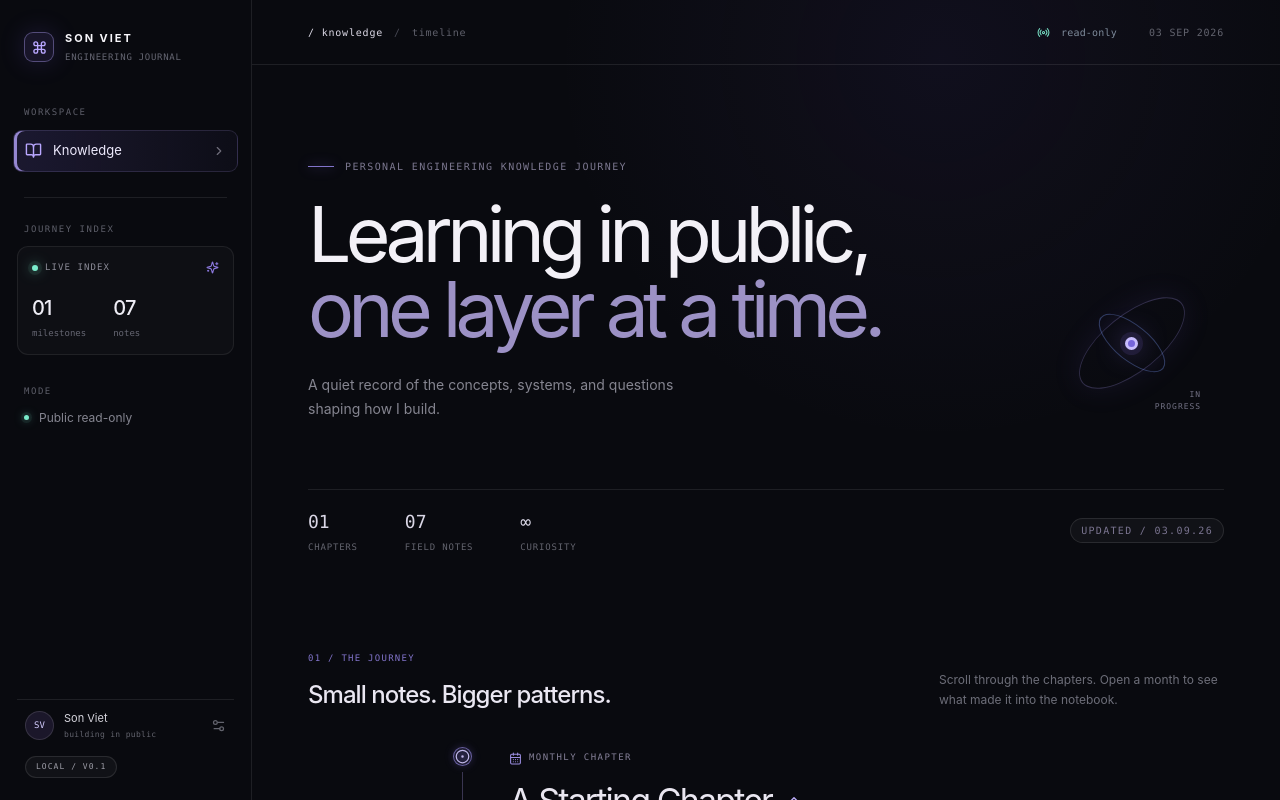
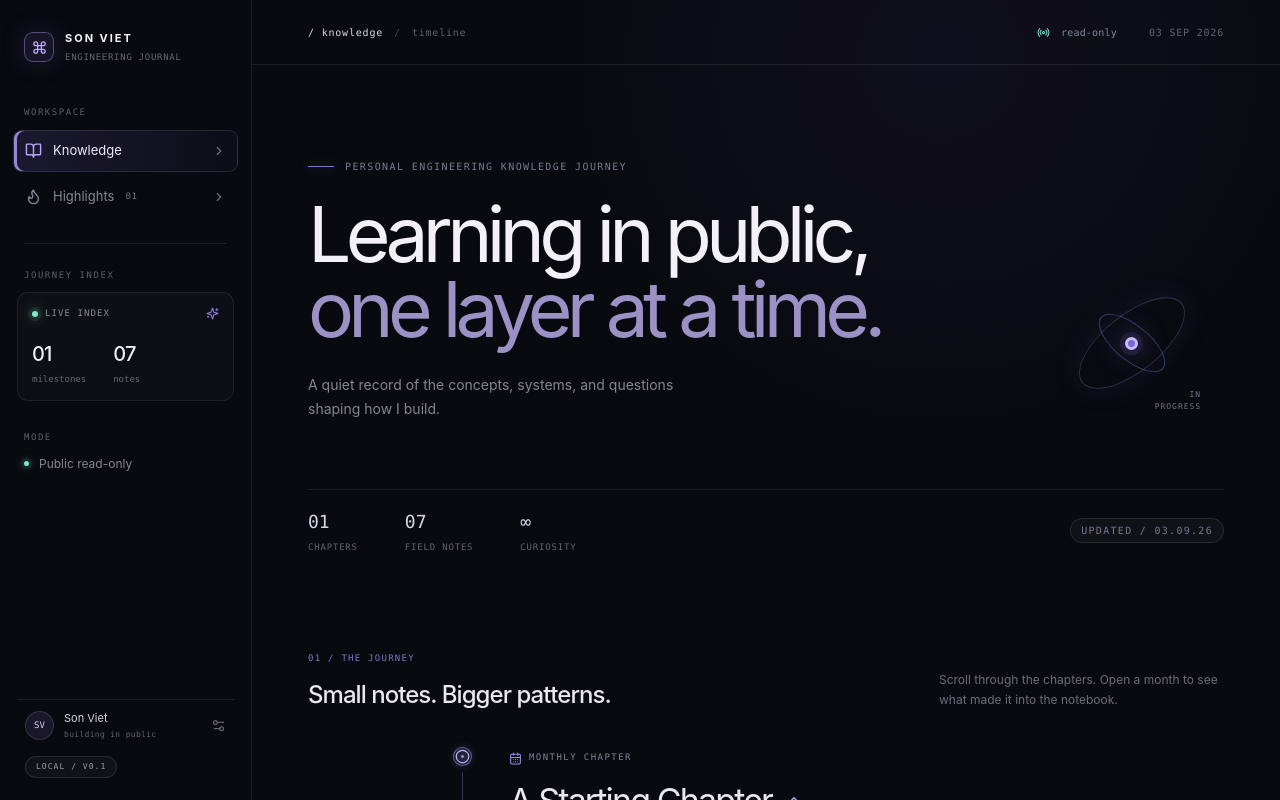
Before and after one commit to VietCT04/CS_Journey, a React (Vite) app: page / in a window 1280 px wide. Shown: the top 800 px of the page. Built offline with nearby package versions, Linux system fonts and the light colour scheme.

Commit message:
Add Highlights workspace for featured entries

```diff
--- a/src/App.tsx
+++ b/src/App.tsx
@@ -5,8 +5,9 @@ import { Button } from "@/components/ui/button";
 import { SidebarProvider } from "@/components/ui/sidebar";
 import { KnowledgeSidebar } from "@/components/KnowledgeSidebar";
 import { KnowledgeTimeline } from "@/components/KnowledgeTimeline";
-import { createId } from "@/lib/utils";
-import { initialJourney, type JourneyData, type JourneyNode, type TimelineEntry } from "@/data/journey";
+import { HighlightsWorkspace } from "@/components/HighlightsWorkspace";
+import { cn, createId } from "@/lib/utils";
+import { getFeaturedEntries, initialJourney, type JourneyData, type JourneyNode, type TimelineEntry } from "@/data/journey";
 
 export default function App() {
   const [path, setPath] = useState(window.location.pathname);
@@ -15,6 +16,7 @@ export default function App() {
   const [dataStatus, setDataStatus] = useState<"loading" | "ready" | "error">("loading");
   const [saveStatus, setSaveStatus] = useState<"idle" | "saving" | "saved" | "error">("idle");
   const isAdmin = import.meta.env.DEV && path.startsWith("/admin");
+  const isHighlights = path.includes("/highlights");
 
   useEffect(() => {
     const onPopState = () => setPath(window.location.pathname);
@@ -45,6 +47,7 @@ export default function App() {
   }, []);
 
   const entryCount = useMemo(() => journey.nodes.reduce((total, node) => total + (node.kind === "month" ? node.entries.length : 0), 0), [journey.nodes]);
+  const highlightCount = useMemo(() => getFeaturedEntries(journey.nodes).length, [journey.nodes]);
 
   function navigate(to: string) {
     window.history.pushState({}, "", to);
@@ -103,13 +106,13 @@ export default function App() {
   return (
     <SidebarProvider open={mobileNavOpen} onOpenChange={setMobileNavOpen}>
       <div className="site-shell">
-        <KnowledgeSidebar path={path} nodeCount={journey.nodes.length} entryCount={entryCount} />
+        <KnowledgeSidebar path={path} editable={isAdmin} nodeCount={journey.nodes.length} entryCount={entryCount} highlightCount={highlightCount} />
         {mobileNavOpen && <button className="mobile-backdrop" aria-label="Close navigation" onClick={() => setMobileNavOpen(false)} />}
         <main className="main-pane">
           <header className="topbar">
             <div className="topbar-left">
               <Button size="icon" variant="ghost" className="mobile-menu-button" onClick={() => setMobileNavOpen(true)} aria-label="Open navigation"><Menu size={18} /></Button>
-              <span className="topbar-route">/ {isAdmin ? "admin" : "knowledge"}</span><span className="topbar-separator">/</span><span className="topbar-muted">timeline</span>
+              <span className="topbar-route">/ {isHighlights ? "highlights" : isAdmin ? "admin" : "knowledge"}</span><span className="topbar-separator">/</span><span className="topbar-muted">timeline</span>
             </div>
             <div className="topbar-right"><span className="sync-state"><Radio size={13} /> {isAdmin ? "local changes on" : "read-only"}</span><span className="topbar-date">03 SEP 2026</span></div>
           </header>
@@ -130,13 +133,13 @@ export default function App() {
               </div>
             </section>
 
-            <section className="journey-intro-bar"><div><span className="section-kicker">01 / The journey</span><h2>Small notes. Bigger patterns.</h2></div><p>Scroll through the chapters. Open a month to see what made it into the notebook.</p></section>
+            <section className={cn("journey-intro-bar", isHighlights && "journey-intro-bar--highlights")}><div><span className="section-kicker">{isHighlights ? "02 / Highlights" : "01 / The journey"}</span><h2>{isHighlights ? "Notes worth returning to." : "Small notes. Bigger patterns."}</h2></div><p>{isHighlights ? "A focused shelf of the entries that still have a little heat in them." : "Scroll through the chapters. Open a month to see what made it into the notebook."}</p></section>
 
-            {isAdmin && <section className="admin-toolbar" aria-label="Timeline editor controls"><div className="admin-toolbar-copy"><span className="admin-icon"><FileJson size={16} /></span><div><strong>Local editor</strong><span>Save writes public-data.json and pasted images to public/uploads/.</span></div></div><div className="admin-toolbar-actions"><Button size="sm" variant="secondary" onClick={() => addNode("month")}><Plus size={14} /> Month</Button><Button size="sm" variant="secondary" onClick={() => addNode("major")}><Plus size={14} /> Major milestone</Button><Button size="sm" variant="primary" onClick={saveData} disabled={saveStatus === "saving" || dataStatus === "loading"}>{saveStatus === "saving" ? <LoaderCircle className="animate-spin" size={14} /> : saveStatus === "saved" ? <CheckCircle2 size={14} /> : saveStatus === "error" ? <AlertCircle size={14} /> : <Save size={14} />} {saveStatus === "saving" ? "Saving..." : saveStatus === "saved" ? "Saved to public-data.json" : saveStatus === "error" ? "Retry save" : "Save changes"}</Button></div></section>}
+            {isAdmin && <section className="admin-toolbar" aria-label="Timeline editor controls"><div className="admin-toolbar-copy"><span className="admin-icon"><FileJson size={16} /></span><div><strong>Local editor</strong><span>Save writes public-data.json and pasted images to public/uploads/.</span></div></div><div className="admin-toolbar-actions">{!isHighlights && <><Button size="sm" variant="secondary" onClick={() => addNode("month")}><Plus size={14} /> Month</Button><Button size="sm" variant="secondary" onClick={() => addNode("major")}><Plus size={14} /> Major milestone</Button></>}<Button size="sm" variant="primary" onClick={saveData} disabled={saveStatus === "saving" || dataStatus === "loading"}>{saveStatus === "saving" ? <LoaderCircle className="animate-spin" size={14} /> : saveStatus === "saved" ? <CheckCircle2 size={14} /> : saveStatus === "error" ? <AlertCircle size={14} /> : <Save size={14} />} {saveStatus === "saving" ? "Saving..." : saveStatus === "saved" ? "Saved to public-data.json" : saveStatus === "error" ? "Retry save" : "Save changes"}</Button></div></section>}
 
-            <KnowledgeTimeline nodes={journey.nodes} editable={isAdmin} onUpdateNode={updateNode} onDeleteNode={deleteNode} onAddEntry={addEntry} onUpdateEntry={updateEntry} onDeleteEntry={deleteEntry} />
+            {isHighlights ? <HighlightsWorkspace nodes={journey.nodes} editable={isAdmin} onUpdateEntry={updateEntry} onDeleteEntry={deleteEntry} /> : <KnowledgeTimeline nodes={journey.nodes} editable={isAdmin} onUpdateNode={updateNode} onDeleteNode={deleteNode} onAddEntry={addEntry} onUpdateEntry={updateEntry} onDeleteEntry={deleteEntry} />}
 
-            <footer className="page-footer"><div><span className="footer-prompt">keep going</span><span className="footer-slash"> / </span><span>the map is allowed to change</span></div>{isAdmin ? <button className="footer-link" onClick={() => navigate("/knowledge")}><Eye size={14} /> Preview public view</button> : <button className="footer-link" onClick={() => navigate("/admin")}><PanelLeftClose size={14} /> Open local admin</button>}</footer>
+            <footer className="page-footer"><div><span className="footer-prompt">keep going</span><span className="footer-slash"> / </span><span>the map is allowed to change</span></div>{isAdmin ? <button className="footer-link" onClick={() => navigate(isHighlights ? "/highlights" : "/knowledge")}><Eye size={14} /> Preview public view</button> : <button className="footer-link" onClick={() => navigate(isHighlights ? "/admin/highlights" : "/admin")}><PanelLeftClose size={14} /> Open local admin</button>}</footer>
           </div>
         </main>
       </div>
--- /dev/null
+++ b/src/components/HighlightsWorkspace.tsx
@@ -0,0 +1,48 @@
+import { useState } from "react";
+import { Flame } from "lucide-react";
+import { EntryCard } from "@/components/KnowledgeTimeline";
+import { formatMonthLabel, getFeaturedEntries, type JourneyNode, type TimelineEntry } from "@/data/journey";
+
+type HighlightsWorkspaceProps = {
+  nodes: JourneyNode[];
+  editable?: boolean;
+  onUpdateEntry: (nodeId: string, entry: TimelineEntry) => void;
+  onDeleteEntry: (nodeId: string, entryId: string) => void;
+};
+
+export function HighlightsWorkspace({ nodes, editable = false, onUpdateEntry, onDeleteEntry }: HighlightsWorkspaceProps) {
+  const [editingId, setEditingId] = useState<string | null>(null);
+  const highlights = getFeaturedEntries(nodes);
+
+  return (
+    <section className="highlights-workspace" aria-label="Featured highlights">
+      {highlights.length > 0 ? (
+        <div className="highlights-list">
+          {highlights.map(({ entry, source }) => (
+            <article className="highlight-item" key={entry.id}>
+              <div className="highlight-source">
+                <span><Flame size={12} /> From {formatMonthLabel(source.dateLabel)}</span>
+                <span>{source.title}</span>
+              </div>
+              <EntryCard
+                entry={entry}
+                editable={editable}
+                editing={editingId === entry.id}
+                onEdit={() => setEditingId(entry.id)}
+                onDelete={() => onDeleteEntry(source.id, entry.id)}
+                onSave={(updatedEntry) => { onUpdateEntry(source.id, updatedEntry); setEditingId(null); }}
+                onCancel={() => setEditingId(null)}
+              />
+            </article>
+          ))}
+        </div>
+      ) : (
+        <div className="highlights-empty">
+          <span className="highlights-empty-icon"><Flame size={17} /></span>
+          <strong>No highlights yet</strong>
+          <p>Mark an entry as featured from the local editor and it will appear here.</p>
+        </div>
+      )}
+    </section>
+  );
+}
--- a/src/components/KnowledgeSidebar.tsx
+++ b/src/components/KnowledgeSidebar.tsx
@@ -1,4 +1,4 @@
-import { BookOpen, ChevronRight, Command, Settings2, Sparkles } from "lucide-react";
+import { BookOpen, ChevronRight, Command, Flame, Settings2, Sparkles } from "lucide-react";
 import {
   Sidebar,
   SidebarContent,
@@ -12,12 +12,16 @@ import { Badge } from "@/components/ui/badge";
 
 type KnowledgeSidebarProps = {
   path: string;
+  editable: boolean;
   nodeCount: number;
   entryCount: number;
+  highlightCount: number;
 };
 
-export function KnowledgeSidebar({ path, nodeCount, entryCount }: KnowledgeSidebarProps) {
-  const isAdmin = path.startsWith("/admin");
+export function KnowledgeSidebar({ path, editable, nodeCount, entryCount, highlightCount }: KnowledgeSidebarProps) {
+  const isHighlights = path.includes("/highlights");
+  const knowledgeHref = editable ? "/admin" : "/knowledge";
+  const highlightsHref = editable ? "/admin/highlights" : "/highlights";
 
   return (
     <Sidebar>
@@ -37,9 +41,17 @@ export function KnowledgeSidebar({ path, nodeCount, entryCount }: KnowledgeSideb
         <div className="sidebar-section-label">Workspace</div>
         <SidebarMenu>
           <SidebarMenuItem>
-            <SidebarMenuButton href="/knowledge" active={!isAdmin}>
+            <SidebarMenuButton href={knowledgeHref} active={!isHighlights}>
               <BookOpen size={17} />
               <span>Knowledge</span>
+              <ChevronRight className="sidebar-item-chevron" size={14} />
+            </SidebarMenuButton>
+          </SidebarMenuItem>
+          <SidebarMenuItem>
+            <SidebarMenuButton href={highlightsHref} active={isHighlights}>
+              <Flame size={17} />
+              <span>Highlights</span>
+              <span className="sidebar-menu-count">{String(highlightCount).padStart(2, "0")}</span>
               <ChevronRight className="sidebar-item-chevron" size={14} />
             </SidebarMenuButton>
           </SidebarMenuItem>
@@ -69,7 +81,7 @@ export function KnowledgeSidebar({ path, nodeCount, entryCount }: KnowledgeSideb
         <div className="sidebar-section-label sidebar-section-label--spaced">Mode</div>
         <div className="sidebar-mode-note">
           <span className="mode-dot" />
-          {isAdmin ? "Local editor" : "Public read-only"}
+          {editable ? "Local editor" : "Public read-only"}
         </div>
       </SidebarContent>
 
--- a/src/components/KnowledgeTimeline.tsx
+++ b/src/components/KnowledgeTimeline.tsx
@@ -246,7 +246,7 @@ function EditorActions({ onEdit, onDelete }: { onEdit: () => void; onDelete: ()
   );
 }
 
-type EntryCardProps = {
+export type EntryCardProps = {
   entry: TimelineEntry;
   editable: boolean;
   editing: boolean;
@@ -256,7 +256,7 @@ type EntryCardProps = {
   onCancel: () => void;
 };
 
-function EntryCard({ entry, editable, editing, onEdit, onDelete, onSave, onCancel }: EntryCardProps) {
+export function EntryCard({ entry, editable, editing, onEdit, onDelete, onSave, onCancel }: EntryCardProps) {
   const Icon = entry.kind === "built" ? Code2 : entry.kind === "reflection" ? GitBranch : BookOpen;
   const descriptionRef = useRef<HTMLDivElement>(null);
   const [descriptionExpanded, setDescriptionExpanded] = useState(false);
--- a/src/data/journey.ts
+++ b/src/data/journey.ts
@@ -8,6 +8,11 @@ export type TimelineEntry = {
   kind: EntryKind;
   tags: string[];
   featured?: boolean;
+};
+
+export type FeaturedEntry = {
+  entry: TimelineEntry;
+  source: MonthNode;
 };
 
 const monthLabels = ["JAN", "FEB", "MAR", "APR", "MAY", "JUN", "JUL", "AUG", "SEP", "OCT", "NOV", "DEC"];
@@ -87,6 +92,15 @@ export function sortEntriesByDate(entries: TimelineEntry[]) {
     .map((entry, index) => ({ entry, index }))
     .sort((a, b) => compareDescendingDate(entrySortValue(a.entry.date), entrySortValue(b.entry.date)) || b.index - a.index)
     .map(({ entry }) => entry);
+}
+
+export function getFeaturedEntries(nodes: JourneyNode[]): FeaturedEntry[] {
+  return sortTimelineNodes(nodes).flatMap((node) => {
+    if (node.kind !== "month") return [];
+    return sortEntriesByDate(node.entries)
+      .filter((entry) => entry.featured)
+      .map((entry) => ({ entry, source: node }));
+  });
 }
 
 export type MonthNode = {
--- a/src/index.css
+++ b/src/index.css
@@ -23,6 +23,8 @@ a { color: inherit; text-decoration: none; }
 .sidebar-menu-button:hover { color: #e7e4ef; background: rgba(255,255,255,.035); }
 .sidebar-menu-button--active { border-color: rgba(185,167,255,.15); color: #eeeafd; background: linear-gradient(90deg, rgba(143,117,250,.14), rgba(143,117,250,.035)); box-shadow: inset 3px 0 rgba(185,167,255,.78); }
 .sidebar-menu-button--active svg:first-child { color: var(--purple); }
+.sidebar-menu-count { color: #777382; font-family: "SFMono-Regular", Consolas, monospace; font-size: 9px; letter-spacing: .08em; }
+.sidebar-menu-button--active .sidebar-menu-count { color: #b9a7ff; }
 .sidebar-item-chevron { margin-left: auto; color: #6f6d7a; }
 .sidebar-divider { height: 1px; margin: 25px 11px; background: var(--line); }
 .sidebar-index-card { margin: 0 4px; padding: 14px; border: 1px solid rgba(255,255,255,.07); border-radius: 11px; background: rgba(255,255,255,.025); }
@@ -78,6 +80,8 @@ a { color: inherit; text-decoration: none; }
 .section-kicker { display: block; margin-bottom: 11px; color: #8274cb; font-family: "SFMono-Regular", Consolas, monospace; font-size: 9px; letter-spacing: .14em; text-transform: uppercase; }
 .journey-intro-bar h2 { margin: 0; color: #eae7f2; font-size: 24px; font-weight: 450; letter-spacing: -.04em; }
 .journey-intro-bar p { max-width: 285px; margin: 0 0 2px; color: #6d6e79; font-size: 12px; line-height: 1.7; }
+.journey-intro-bar--highlights .section-kicker { color: #e39a5d; }
+.journey-intro-bar--highlights h2 { color: #f0e8e7; }
 .admin-toolbar { display: flex; align-items: center; justify-content: space-between; gap: 20px; margin: 0 0 43px; padding: 13px 14px; border: 1px solid rgba(185,167,255,.16); border-radius: 12px; background: linear-gradient(100deg, rgba(143,117,250,.09), rgba(255,255,255,.025)); }
 .admin-toolbar-copy, .admin-toolbar-actions { display: flex; align-items: center; gap: 11px; }
 .admin-toolbar-copy > div span, .admin-toolbar-copy > div strong { display: block; }
@@ -136,6 +140,18 @@ a { color: inherit; text-decoration: none; }
 .entry-card--highlight .entry-copy h3 { color: #ffe7d0; }
 .entry-featured-badge { display: inline-flex; align-items: center; gap: 4px; color: #ffbf84; letter-spacing: .08em; }
 .entry-featured-badge svg { color: #ff9b4e; filter: drop-shadow(0 0 5px rgba(255,117,43,.7)); }
+.highlights-workspace { min-width: 0; padding-bottom: 35px; }
+.highlights-list { display: grid; gap: 28px; min-width: 0; }
+.highlight-item { min-width: 0; }
+.highlight-source { display: flex; align-items: center; gap: 10px; margin: 0 0 9px 14px; color: #65636f; font-family: "SFMono-Regular", Consolas, monospace; font-size: 9px; letter-spacing: .08em; text-transform: uppercase; }
+.highlight-source span { min-width: 0; overflow: hidden; text-overflow: ellipsis; white-space: nowrap; }
+.highlight-source span:first-child { display: inline-flex; align-items: center; gap: 5px; flex: 0 0 auto; color: #e59c60; }
+.highlight-source span:first-child svg { filter: drop-shadow(0 0 5px rgba(255,117,43,.55)); }
+.highlight-source span:last-child { color: #777481; }
+.highlights-empty { display: grid; justify-items: center; min-height: 210px; padding: 42px 24px; border: 1px dashed rgba(255,166,91,.22); border-radius: 14px; background: radial-gradient(circle at 50% 0, rgba(234,113,48,.08), transparent 50%), rgba(255,255,255,.018); text-align: center; }
+.highlights-empty-icon { display: grid; width: 38px; height: 38px; place-items: center; border: 1px solid rgba(255,174,102,.32); border-radius: 11px; color: #ffb66f; background: rgba(224,92,46,.1); box-shadow: 0 0 24px rgba(255,117,43,.14); }
+.highlights-empty strong { margin-top: 15px; color: #e8ded9; font-size: 14px; font-weight: 500; }
+.highlights-empty p { max-width: 340px; margin: 8px 0 0; color: #77727a; font-size: 12px; line-height: 1.7; }
 .entry-icon { display: grid; width: 30px; height: 30px; flex: 0 0 auto; place-items: center; border: 1px solid rgba(185,167,255,.15); border-radius: 8px; color: #b5a7e8; background: rgba(143,117,250,.08); }
 .entry-icon--built { border-color: rgba(116,173,255,.17); color: #9fbfff; background: rgba(116,173,255,.07); }
 .entry-icon--reflection { border-color: rgba(121,223,195,.14); color: #8dd5bd; background: rgba(121,223,195,.06); }
```
Also changed, not shown: 1 other file (tests, documents, lock files or other folders).
